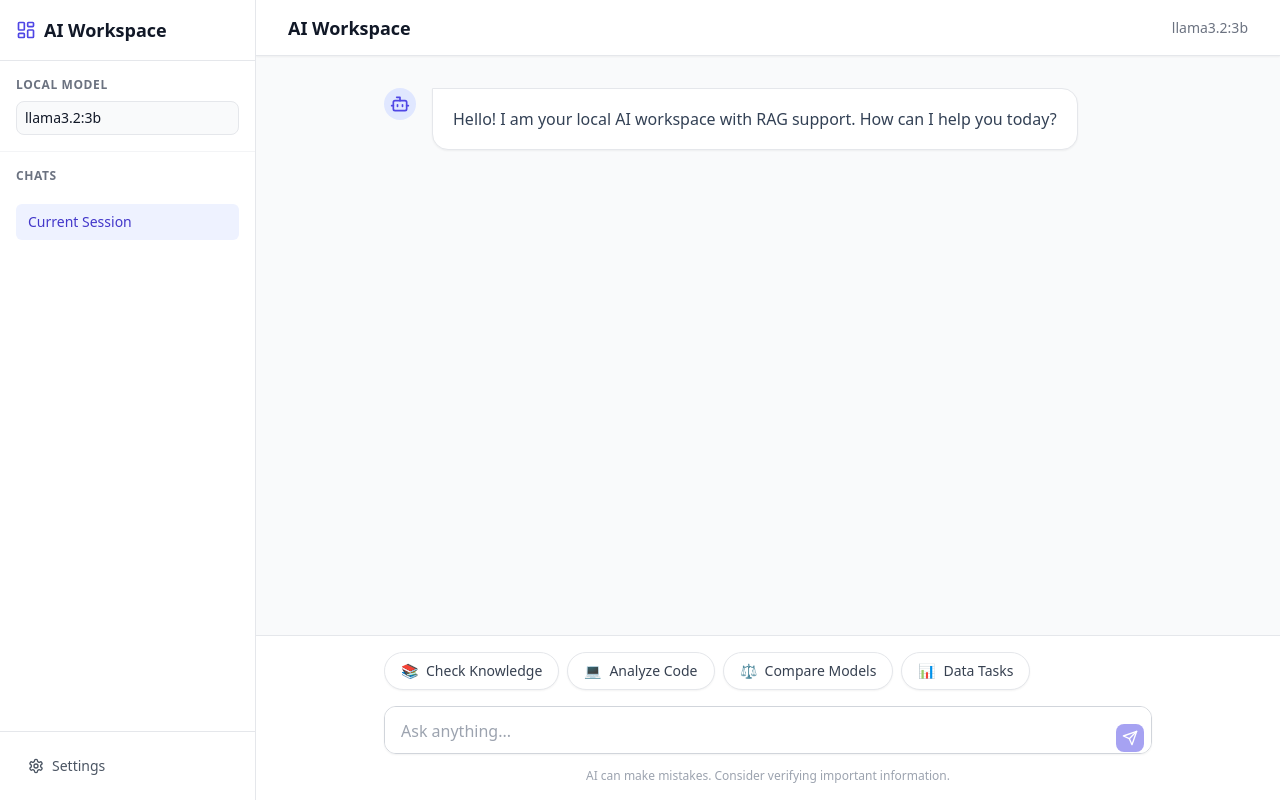
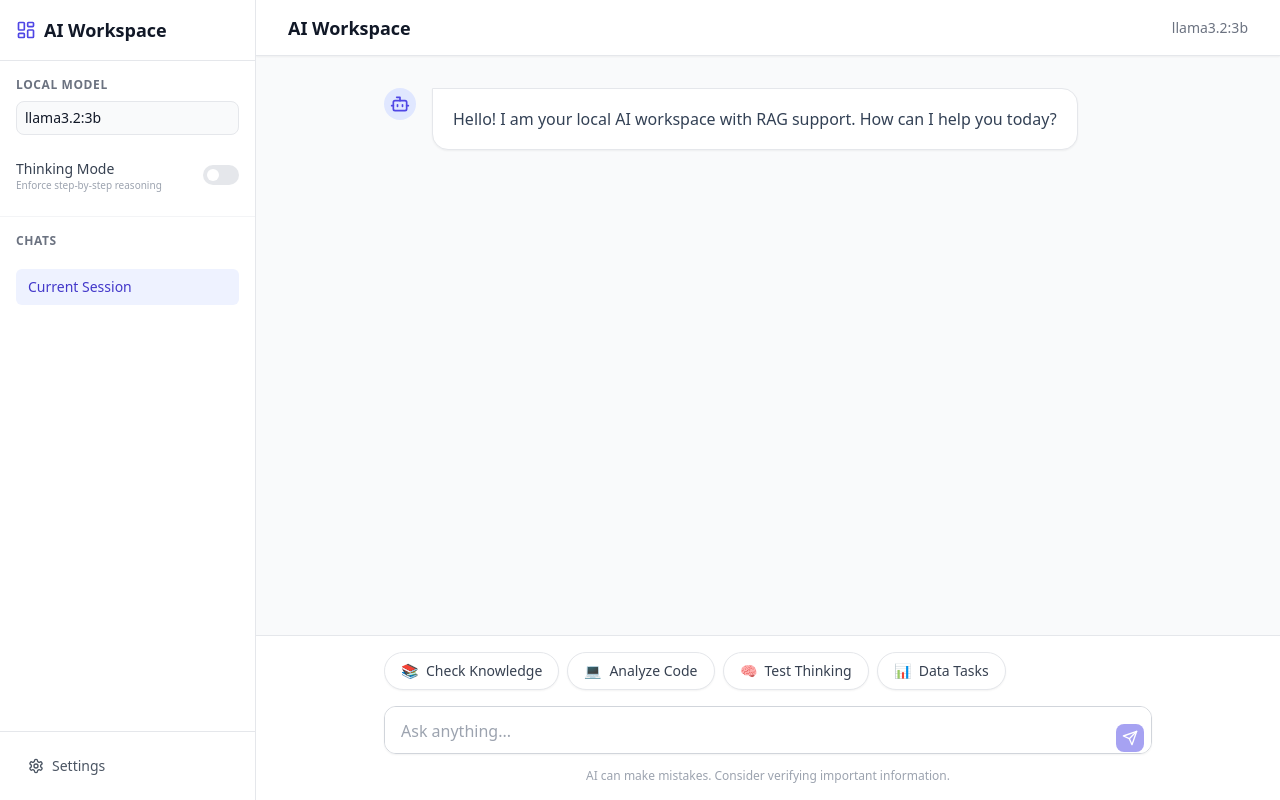
Before and after one commit to shubhamtaywade82/local-webui, a React (Vite) app in the folder apps/web/: page / in a window 1280 px wide. Built offline with nearby package versions, Linux system fonts and the light colour scheme.

Commit message:
feat: Implement and display AI thinking mode with a collapsible UI for step-by-step reasoning.

```diff
--- a/apps/web/src/App.tsx
+++ b/apps/web/src/App.tsx
@@ -1,6 +1,6 @@
 import { useState, useRef, useEffect } from 'react';
 import ReactMarkdown from 'react-markdown';
-import { Send, Bot, User, LayoutDashboard, Settings, Menu, X } from 'lucide-react';
+import { Send, Bot, User, LayoutDashboard, Settings, Menu, X, ChevronDown, ChevronRight, Brain } from 'lucide-react';
 import { clsx, type ClassValue } from 'clsx';
 import { twMerge } from 'tailwind-merge';
 import { Prism as SyntaxHighlighter } from 'react-syntax-highlighter';
@@ -17,8 +17,37 @@ type Message = {
   sources?: string[];
 };
 
+function ThinkingSection({ content }: { content: string }) {
+  const [isOpen, setIsOpen] = useState(false);
+  const thinkMatch = content.match(/<think>([\s\S]*?)(?:<\/think>|$)/);
+  if (!thinkMatch) return null;
+  const thinkContent = thinkMatch[1].trim();
+  if (!thinkContent) return null;
+
+  return (
+    <div className="mb-4 border border-gray-100 bg-gray-50/50 rounded-xl overflow-hidden transition-all duration-200">
+      <button
+        onClick={() => setIsOpen(!isOpen)}
+        className="w-full flex items-center justify-between px-4 py-2 hover:bg-gray-100/50 transition-colors group"
+      >
+        <div className="flex items-center gap-2 text-[11px] font-bold text-gray-400 uppercase tracking-widest">
+          <Brain className="w-3.5 h-3.5 text-indigo-400" />
+          Thinking Process
+        </div>
+        {isOpen ? <ChevronDown className="w-4 h-4 text-gray-400 group-hover:text-indigo-500" /> : <ChevronRight className="w-4 h-4 text-gray-400 group-hover:text-indigo-500" />}
+      </button>
+      {isOpen && (
+        <div className="px-4 pb-4 text-xs leading-relaxed text-gray-500 italic whitespace-pre-wrap border-t border-gray-100 pt-2 bg-white">
+          {thinkContent}
+        </div>
+      )}
+    </div>
+  );
+}
+
 export default function App() {
   const [model, setModel] = useState('llama3.2:3b');
+  const [isThinkingEnabled, setIsThinkingEnabled] = useState(false);
   const [models] = useState([
     'llama3.2:3b',
     'qwen3.5:4b',
@@ -32,7 +61,7 @@ export default function App() {
   const SUGGESTIONS = [
     { label: "Check Knowledge", prompt: "What documents are available in my local knowledge base?", icon: "📚" },
     { label: "Analyze Code", prompt: "Can you explain how the Sequelize models are defined in this project?", icon: "💻" },
-    { label: "Compare Models", prompt: "What are the strengths of llama3.2 versus qwen2.5 for local tasks?", icon: "⚖️" },
+    { label: "Test Thinking", prompt: "This is a test to see the thinking process.\n\n<think>I should demonstrate how the thinking block looks. It is usually inside tags like this and contains internal reasoning.</think>\n\nHere is the final answer you requested!", icon: "🧠" },
     { label: "Data Tasks", prompt: "Show me a sample SQL table for tracking user preferences.", icon: "📊" }
   ];
 
@@ -76,7 +105,8 @@ export default function App() {
         headers: { 'Content-Type': 'application/json' },
         body: JSON.stringify({
           model: model,
-          messages: newMessages
+          messages: newMessages,
+          thinking: isThinkingEnabled
         })
       });
 
@@ -175,7 +205,8 @@ export default function App() {
           </button>
         </div>
 
-        <div className="p-4 border-b border-gray-100">
+        <div className="p-4 border-b border-gray-100 space-y-4">
+          <div>
             <label className="block text-xs font-semibold text-gray-500 uppercase tracking-wider mb-2">Local Model</label>
             <select
               value={model}
@@ -186,6 +217,28 @@ export default function App() {
                 <option key={m} value={m}>{m}</option>
               ))}
             </select>
+          </div>
+
+          <div className="flex items-center justify-between py-2">
+            <div className="flex flex-col">
+              <span className="text-sm font-medium text-gray-700">Thinking Mode</span>
+              <span className="text-[10px] text-gray-400 leading-tight">Enforce step-by-step reasoning</span>
+            </div>
+            <button
+              onClick={() => setIsThinkingEnabled(!isThinkingEnabled)}
+              className={cn(
+                "relative inline-flex h-5 w-9 items-center rounded-full transition-colors focus:outline-none",
+                isThinkingEnabled ? "bg-indigo-600" : "bg-gray-200"
+              )}
+            >
+              <span
+                className={cn(
+                  "inline-block h-3 w-3 transform rounded-full bg-white transition-transform",
+                  isThinkingEnabled ? "translate-x-5" : "translate-x-1"
+                )}
+              />
+            </button>
+          </div>
         </div>
 
         <div className="flex-1 overflow-y-auto p-4 space-y-2">
@@ -240,6 +293,11 @@ export default function App() {
                     <div className="whitespace-pre-wrap">{m.content}</div>
                   ) : (
                     <>
+                      {/* Thinking Block */}
+                      {m.content.includes('<think>') && (
+                        <ThinkingSection content={m.content} />
+                      )}
+
                       <div className="prose prose-slate prose-sm md:prose-base max-w-none prose-pre:bg-transparent prose-pre:p-0">
                         <ReactMarkdown
                           remarkPlugins={[remarkGfm]}
@@ -287,7 +345,7 @@ export default function App() {
                             }
                           }}
                         >
-                          {m.content}
+                          {m.content.replace(/<think>[\s\S]*?(?:<\/think>|$)/g, '').trim()}
                         </ReactMarkdown>
                       </div>
                       {m.sources && m.sources.length > 0 && (
```
Also changed, not shown: 1 other file (tests, documents, lock files or other folders). Lines whose indentation alone changed are shown as unchanged.
